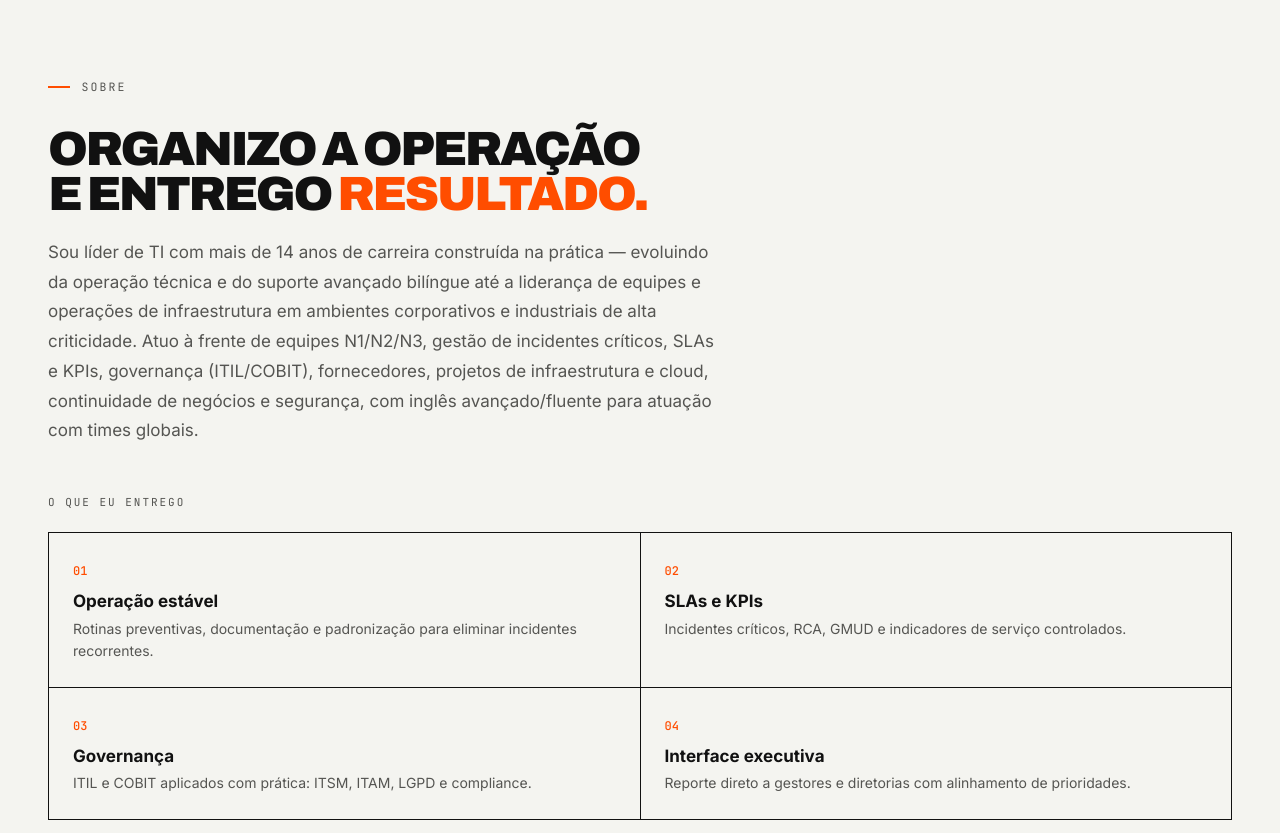
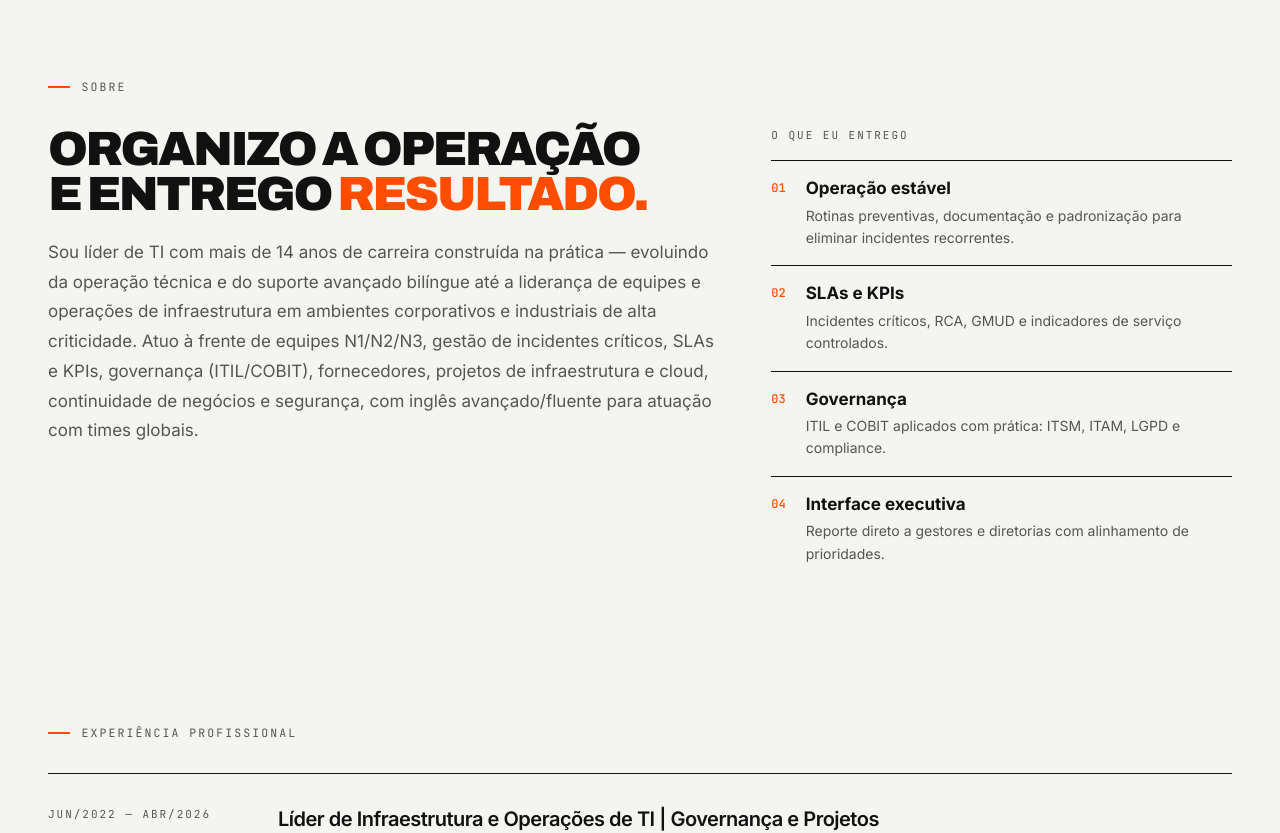
Before and after one commit to GeovaneYu/portfolio, a React (Vite) app: page / in a window 1280 px wide. Shown: the part 520-1353 px from the top of the page. Built offline with nearby package versions, Linux system fonts and the light colour scheme; the HTML template or start-up script is replaced by a standard one.

Commit message:
style: Sobre com 4 entregas à direita
Retorna o Sobre para duas colunas: esquerda com título e bio, direita com as 4 entregas empilhadas (01-04) em linhas.

```diff
--- a/src/components/sections/BioSection.tsx
+++ b/src/components/sections/BioSection.tsx
@@ -12,8 +12,8 @@ export default function BioSection() {
     <section id="sobre" className="w-full max-w-7xl mx-auto px-6 md:px-12 py-12 md:py-16">
       <h2 className="label-mono section-label mb-8">Sobre</h2>
 
-      <div className="flex flex-col gap-12">
-        <div className="min-w-0">
+      <div className="grid lg:grid-cols-12 gap-10 lg:gap-14 items-start">
+        <div className="lg:col-span-7 min-w-0">
           <blockquote className="font-display font-black uppercase leading-[0.95] tracking-tighter text-foreground text-[clamp(2rem,4vw,3rem)]">
             Organizo a operação<br />e entrego <span className="text-accent-bright">resultado.</span>
           </blockquote>
@@ -23,16 +23,18 @@ export default function BioSection() {
           </p>
         </div>
 
-        <div className="min-w-0">
-          <p className="font-mono text-[11px] uppercase tracking-[0.18em] text-muted mb-5">
+        <div className="lg:col-span-5 min-w-0">
+          <p className="font-mono text-[11px] uppercase tracking-[0.18em] text-muted mb-4">
             O que eu entrego
           </p>
-          <ul className="grid grid-cols-1 sm:grid-cols-2 border-t border-l border-border">
+          <ul className="border-t border-border divide-y divide-border">
             {deliverables.map((item) => (
-              <li key={item.num} className="border-b border-r border-border p-5 md:p-6">
-                <span className="font-mono text-[12px] font-medium text-accent-bright">{item.num}</span>
-                <span className="block mt-2 text-[16px] md:text-[17px] font-bold text-foreground leading-snug">{item.title}</span>
-                <span className="block mt-1 text-[13px] md:text-sm leading-[1.6] text-muted">{item.text}</span>
+              <li key={item.num} className="flex items-start gap-5 py-4">
+                <span className="font-mono text-[12px] font-medium text-accent-bright pt-0.5">{item.num}</span>
+                <span className="min-w-0">
+                  <span className="block text-[16px] md:text-[17px] font-bold text-foreground leading-snug">{item.title}</span>
+                  <span className="block mt-1 text-[13px] md:text-sm leading-[1.6] text-muted">{item.text}</span>
+                </span>
               </li>
             ))}
           </ul>
```
